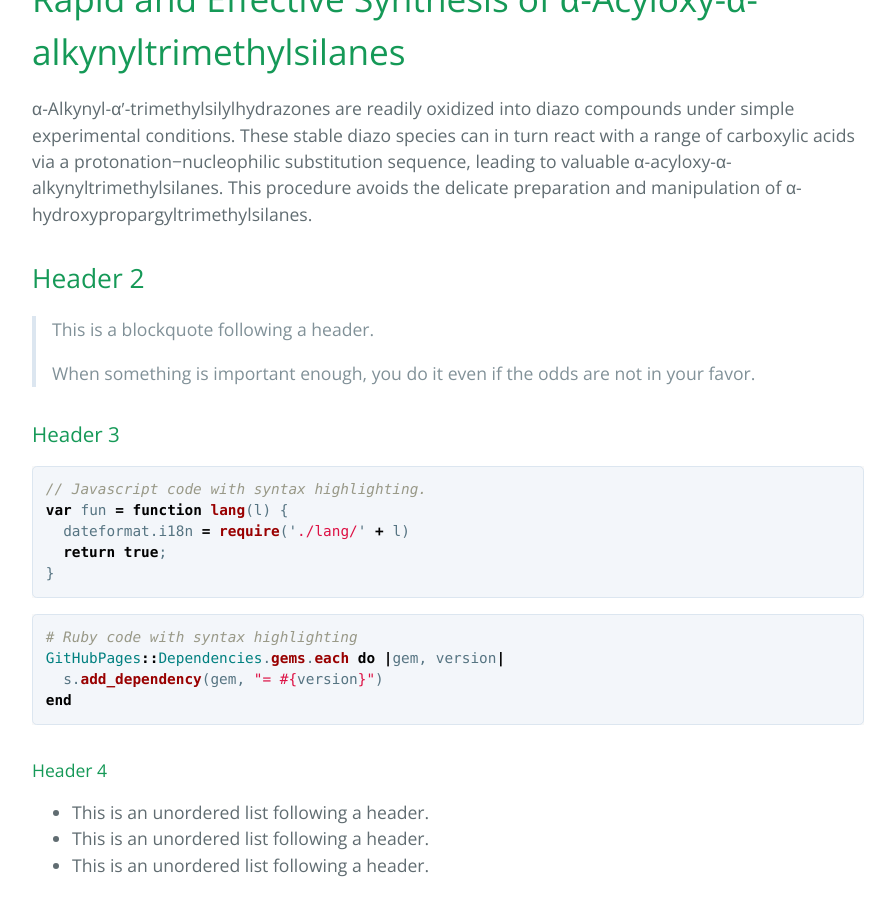
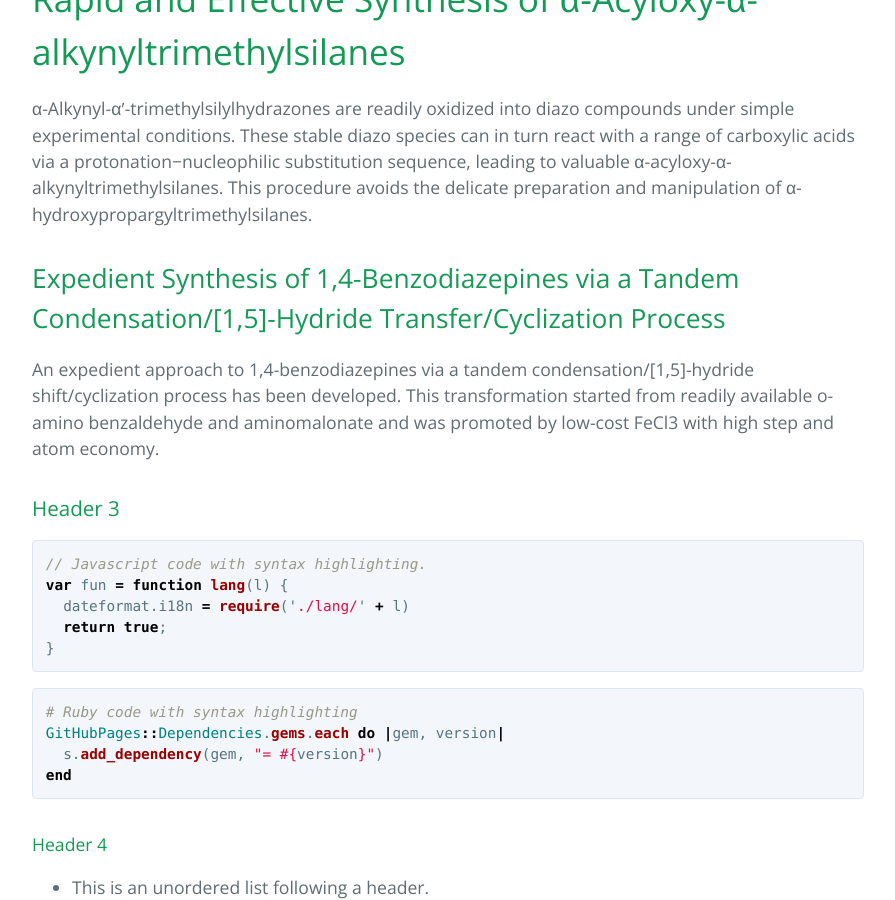
Before and after one commit to flylikethefish/888.github.io, a Jekyll site: the page built from index.md, in a window 1280 px wide and 900 px high, scrolled down 545 px. Shown: the whole window, without its empty margins (192-1087 px from the left). Built offline with Jekyll 4.4.1, drawn with Linux system fonts in a browser that asks for light colours.

Commit message:
Update index.md

```diff
--- a/index.md
+++ b/index.md
@@ -13,11 +13,9 @@ This is a show for **Dr ZHAO**. He is a great man. His wife, _Lijun ZHANG_, is a
 
 α-Alkynyl-α′-trimethylsilylhydrazones are readily oxidized into diazo compounds under simple experimental conditions. These stable diazo species can in turn react with a range of carboxylic acids via a protonation−nucleophilic substitution sequence, leading to valuable α-acyloxy-α-alkynyltrimethylsilanes. This procedure avoids the delicate preparation and manipulation of α-hydroxypropargyltrimethylsilanes.
 
-## Header 2
+## Expedient Synthesis of 1,4-Benzodiazepines via a Tandem Condensation/[1,5]-Hydride Transfer/Cyclization Process
 
-> This is a blockquote following a header.
->
-> When something is important enough, you do it even if the odds are not in your favor.
+An expedient approach to 1,4-benzodiazepines via a tandem condensation/[1,5]-hydride shift/cyclization process has been developed. This transformation started from readily available o-amino benzaldehyde and aminomalonate and was promoted by low-cost FeCl3 with high step and atom economy.
 
 ### Header 3
 
```
